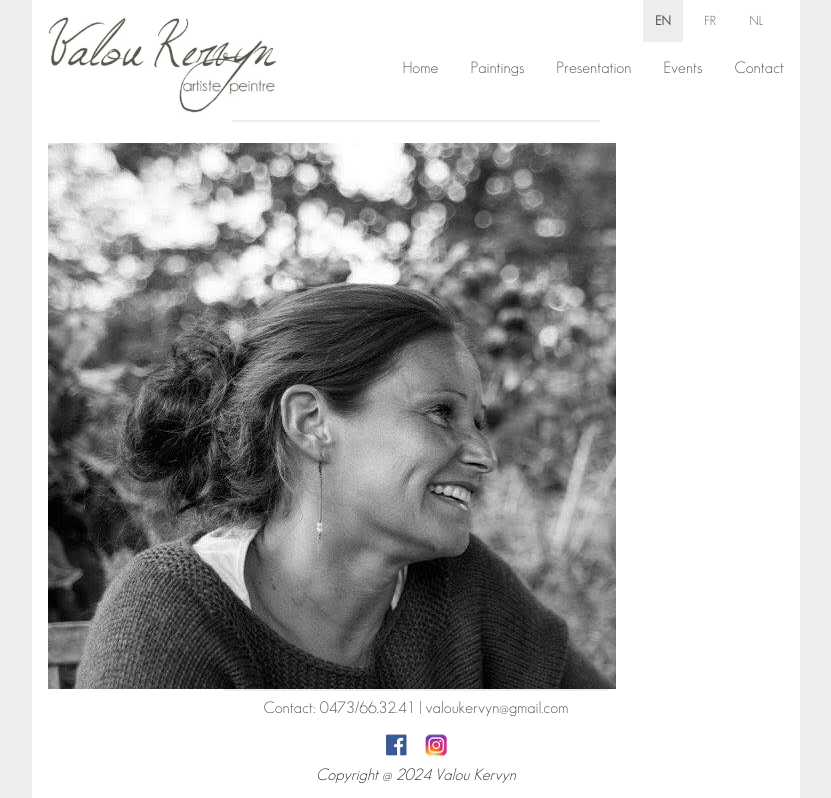
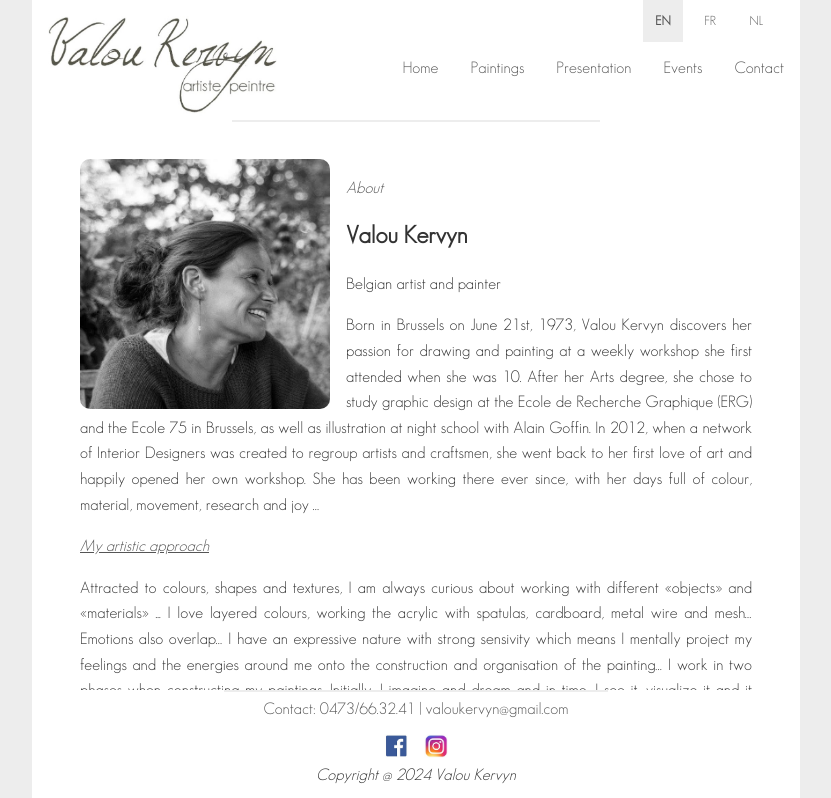
Before and after one commit to Swithan/ValouKervyn, a Vue app in the folder front/: page /presentation in a window 1280 px wide. Shown: the top 798 px of the page, without its empty margins (224-1055 px from the left). Built offline with nearby package versions, Linux system fonts and the light colour scheme; the HTML template or start-up script is replaced by a standard one.

Commit message:
Add presentation style

```diff
--- a/front/src/views/Presentation.vue
+++ b/front/src/views/Presentation.vue
@@ -1,12 +1,12 @@
 <template>
-    <div>
-        <img src="../assets/ValouKervyn.jpg" class="valou" alt="Valou Kervyn">
-        <div id="presentation">
-            <p class="italique">{{ presentation.about }}</p><br>
-            <p class="nom">Valou Kervyn</p> <br>
-            <p class="gris">{{ presentation.work }}</p><br><br>{{ presentation.text1 }}
-            <p class="italique"><u>{{ presentation.art }}</u></p><br><br>{{ presentation.text2 }}
-        </div>
+    <div class="presentation-container">
+        <img src="/src/assets/ValouKervyn.jpg" id="img1" alt="Valou Kervyn" class="presentation-image">
+        <p class="italique">{{ presentation.about }}</p>
+        <p class="nom">Valou Kervyn</p>
+        <p class="gris">{{ presentation.work }}</p>
+        <p>{{ presentation.text1 }}</p>
+        <p class="italique"><u>{{ presentation.art }}</u></p>
+        <p>{{ presentation.text2 }}</p>
     </div>
 </template>
 
@@ -16,19 +16,58 @@ import { inject, computed } from "vue";
 
 export default {
     setup() {
-        // Access global language state
         const language = inject("language");
-
-        // Computed translation based on current language
         const presentation = computed(() => translations[language.current].presentation);
-
-        return {
-            presentation, // Expose `presentation` to the template
-        };
+        return { presentation };
     },
 };
 </script>
 
-<style>
+<style scoped>
+/* Base container for layout */
+.presentation-container {
+    max-width: 1200px;
+    margin: 1rem 2rem;
+    line-height: 1.6;
+    color: #333;
+    text-align: justify;
+    align-items: center;
+}
 
+/* Image styling with float */
+.presentation-image {
+    float: left;
+    max-width: 250px;
+    height: auto;
+    border-radius: 10px;
+    margin: 0 1rem 0 0;
+}
+
+/* Font styles */
+.italique {
+    font-style: italic;
+    color: #555;
+}
+
+.nom {
+    font-weight: bold;
+    font-size: 1.5rem;
+    margin: 10px 0;
+}
+
+.gris {
+    color: #333333;
+    font-size: 1rem;
+}
+
+/* Responsive styles */
+@media (max-width: 768px) {
+    .presentation-image {
+        float: none;
+        width: 100%;
+        max-width: 300px;
+        margin: 0 auto 20px;
+        display: block;
+    }
+}
 </style>
```
